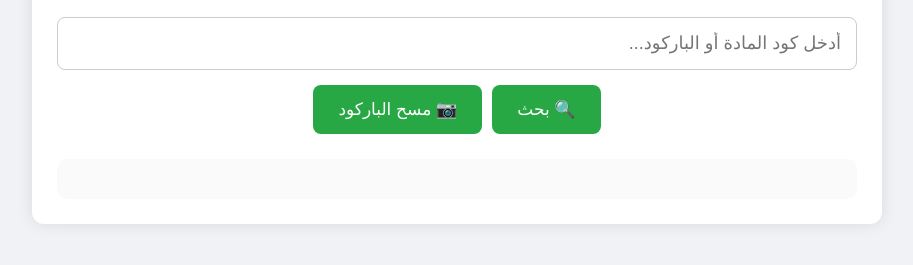
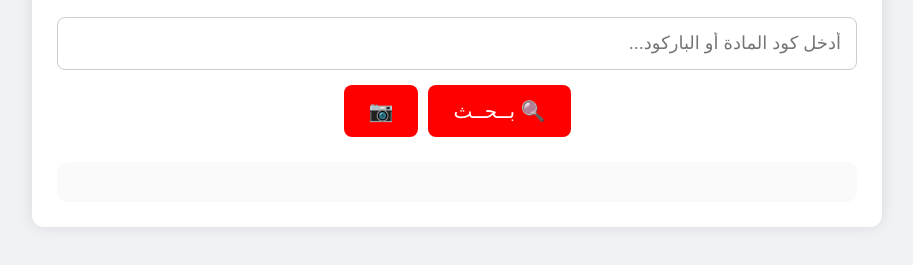
Before and after one commit to omederassan2/erbil-price, a plain HTML site: page index.html in a window 1280 px wide. Shown: the part 175-440 px from the top of the page, without its empty margins (183-1096 px from the left). Drawn offline with Linux system fonts and the light colour scheme.

Commit message:
Update index.html

```diff
--- a/index.html
+++ b/index.html
@@ -41,10 +41,10 @@
     }
     button {
       padding: 14px 25px;
-      font-size: 17px;
+      font-size: 20px;
       border: none;
       border-radius: 8px;
-      background-color: #28a745;
+      background-color: #ff0000;
       color: white;
       cursor: pointer;
       transition: background-color 0.3s;
@@ -97,8 +97,8 @@
     <div class="search-box">
       <input type="text" id="searchInput" placeholder="أدخل كود المادة أو الباركود...">
       <div class="buttons">
-        <button id="searchButton">🔍 بحث</button>
-        <button id="scanButton">📷 مسح الباركود</button>
+        <button id="searchButton"> 🔍  بــحــث</button>
+        <button id="scanButton">📷</button>
       </div>
     </div>
 
```
